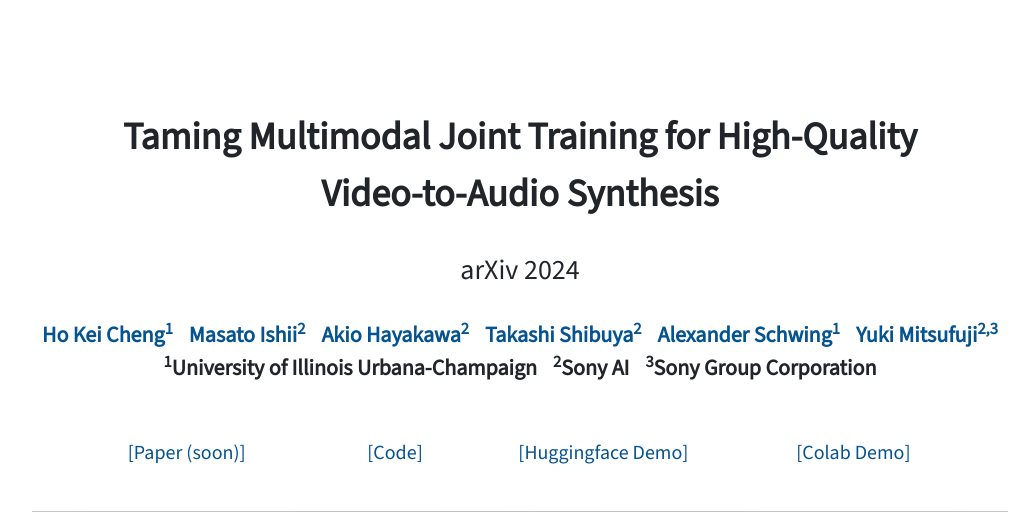
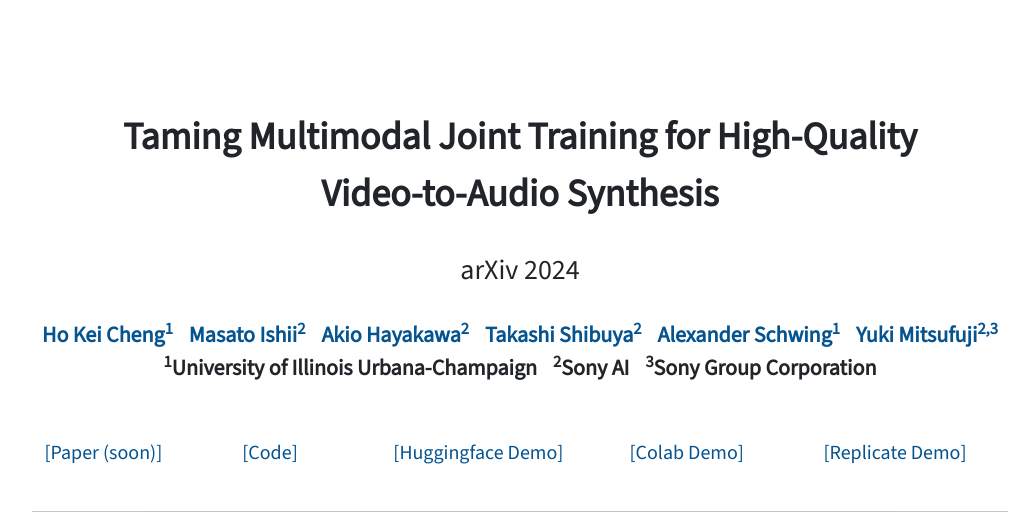
Before and after one commit to zsxkib/cog-mmaudio, a plain HTML site: page docs/index.html in a window 1280 px wide. Shown: the top 525 px of the page, without its empty margins (120-1149 px from the left). Drawn offline with nearby package versions, Linux system fonts and the light colour scheme.

Commit message:
Update demo links in index.html layout

```diff
--- a/docs/index.html
+++ b/docs/index.html
@@ -86,7 +86,7 @@
                 <!-- <div class="col-sm-2">
                     <a href="https://arxiv.org/abs/2310.12982">[arXiv]</a>
                 </div> -->
-                <div class="col-sm-3">
+                <div class="col-sm-2">
                     <a href="">[Paper (soon)]</a>
                 </div>
                 <div class="col-sm-2">
@@ -95,8 +95,11 @@
                 <div class="col-sm-3">
                     <a href="https://huggingface.co/spaces/hkchengrex/MMAudio">[Huggingface Demo]</a>
                 </div>
+                <div class="col-sm-2">
+                    <a href="https://colab.research.google.com/drive/1TAaXCY2-kPk4xE4PwKB3EqFbSnkUuzZ8?usp=sharing">[Colab Demo]</a>
+                </div>
                 <div class="col-sm-3">
-                    <a href="https://colab.research.google.com/drive/1TAaXCY2-kPk4xE4PwKB3EqFbSnkUuzZ8?usp=sharing">[Colab Demo]</a>
+                    <a href="https://replicate.com/zsxkib/mmaudio">[Replicate Demo]</a>
                 </div>
             </div>
 
```
